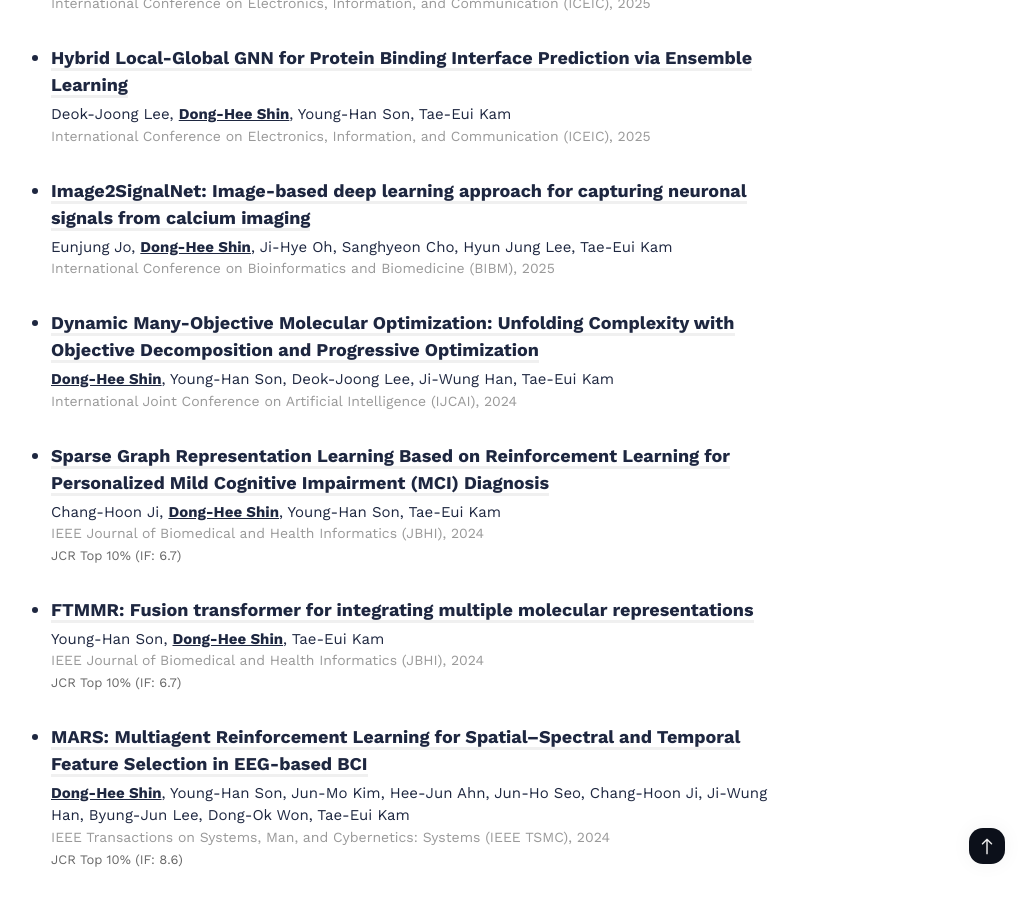
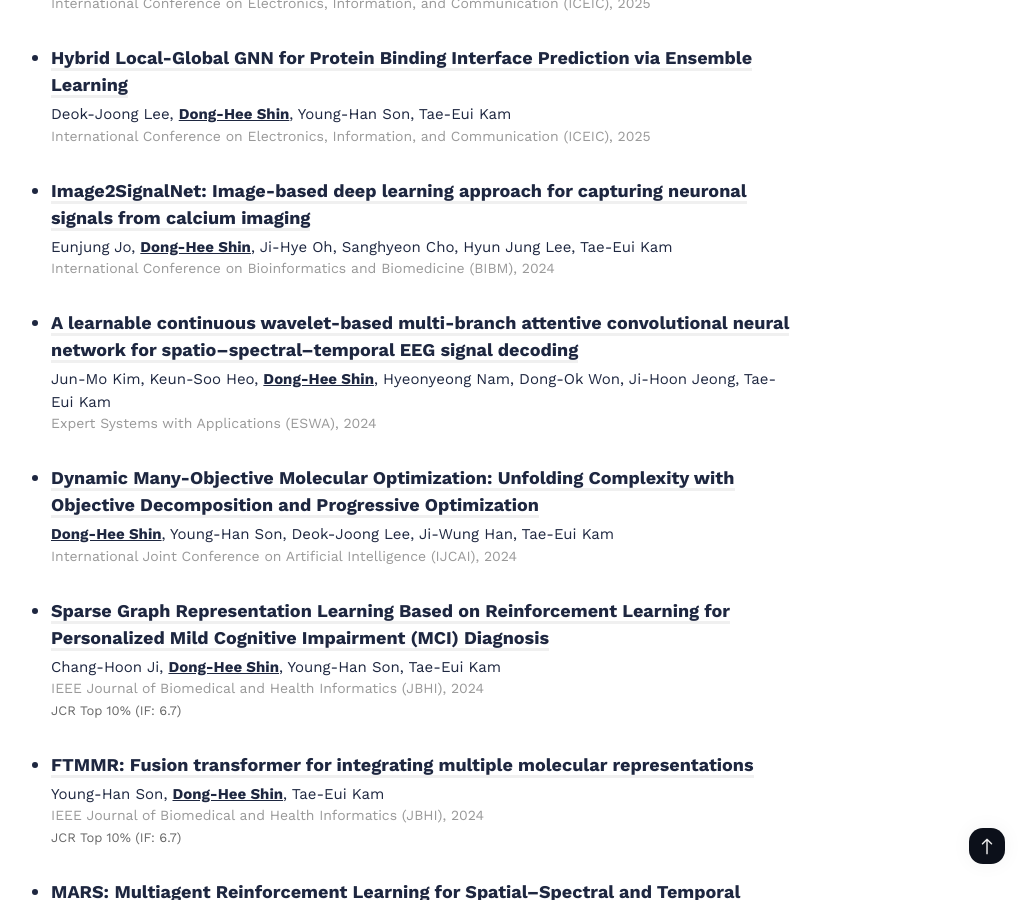
Before and after one commit to donghee-shin-page/donghee-shin-page.github.io, a Jekyll site: the page built from _pages/02-publications.html, in a window 1280 px wide and 900 px high, scrolled down 918 px. Shown: the whole window, without its empty margins (239-1275 px from the left). Built offline with Jekyll 4.4.1, drawn with Linux system fonts in a browser that asks for light colours; nearby versions of some CDN libraries.

Commit message:
Update full_publications.yml

```diff
--- a/_data/full_publications.yml
+++ b/_data/full_publications.yml
@@ -28,7 +28,12 @@
   - title: "Image2SignalNet: Image-based deep learning approach for capturing neuronal signals from calcium imaging"
     link: "https://ieeexplore.ieee.org/abstract/document/10821755"
     authors: "Eunjung Jo, Dong-Hee Shin, Ji-Hye Oh, Sanghyeon Cho, Hyun Jung Lee, Tae-Eui Kam"
-    venue: "International Conference on Bioinformatics and Biomedicine (BIBM), 2025"
+    venue: "International Conference on Bioinformatics and Biomedicine (BIBM), 2024"
+
+  - title: "A learnable continuous wavelet-based multi-branch attentive convolutional neural network for spatio–spectral–temporal EEG signal decoding"
+    link: "https://www.sciencedirect.com/science/article/abs/pii/S0957417424008418"
+    authors: "Jun-Mo Kim, Keun-Soo Heo, Dong-Hee Shin, Hyeonyeong Nam, Dong-Ok Won, Ji-Hoon Jeong, Tae-Eui Kam"
+    venue: "Expert Systems with Applications (ESWA), 2024"
 
   - title: "Dynamic Many-Objective Molecular Optimization: Unfolding Complexity with Objective Decomposition and Progressive Optimization"
     link: "https://openreview.net/pdf?id=pmfub8rn4W"
```
